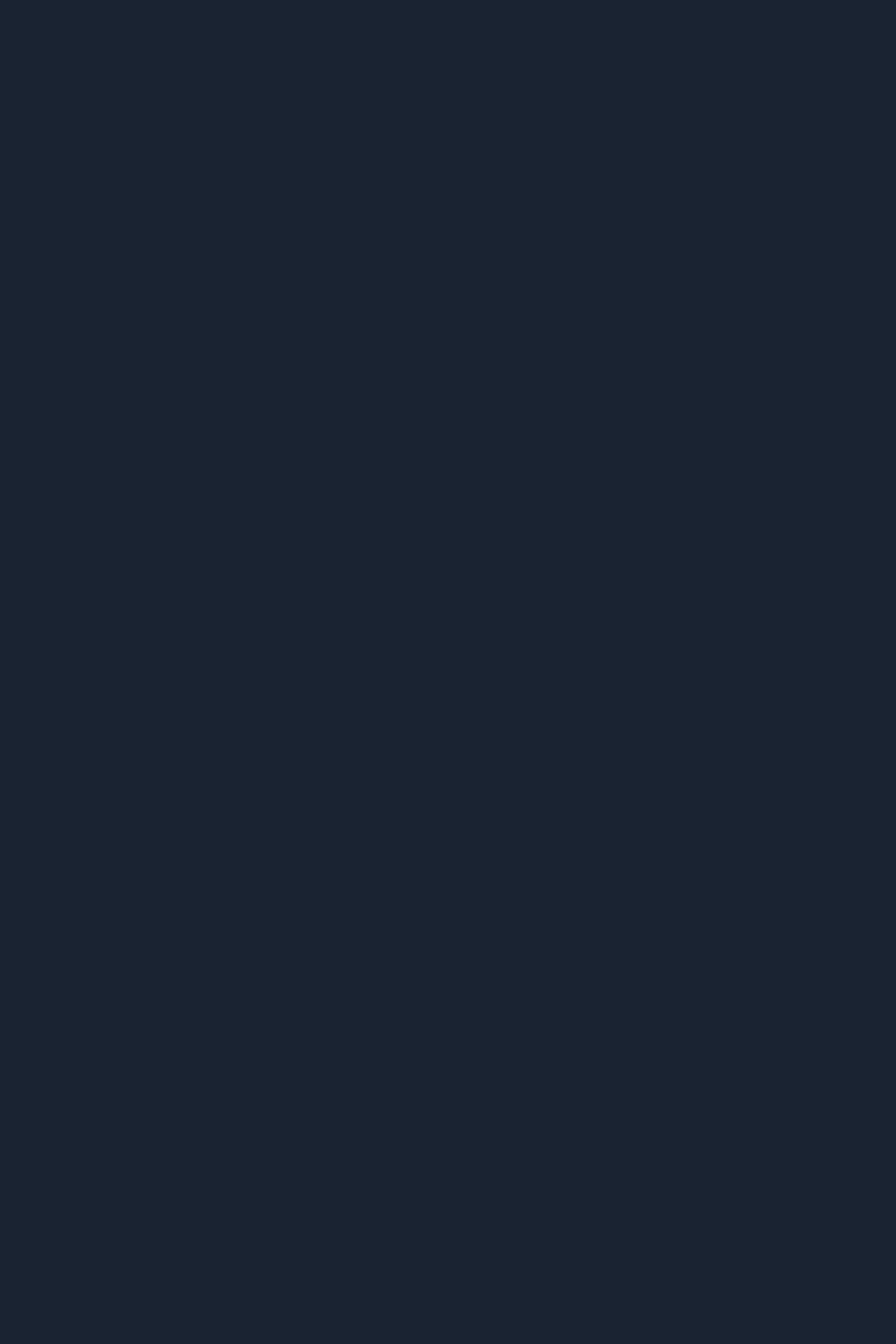
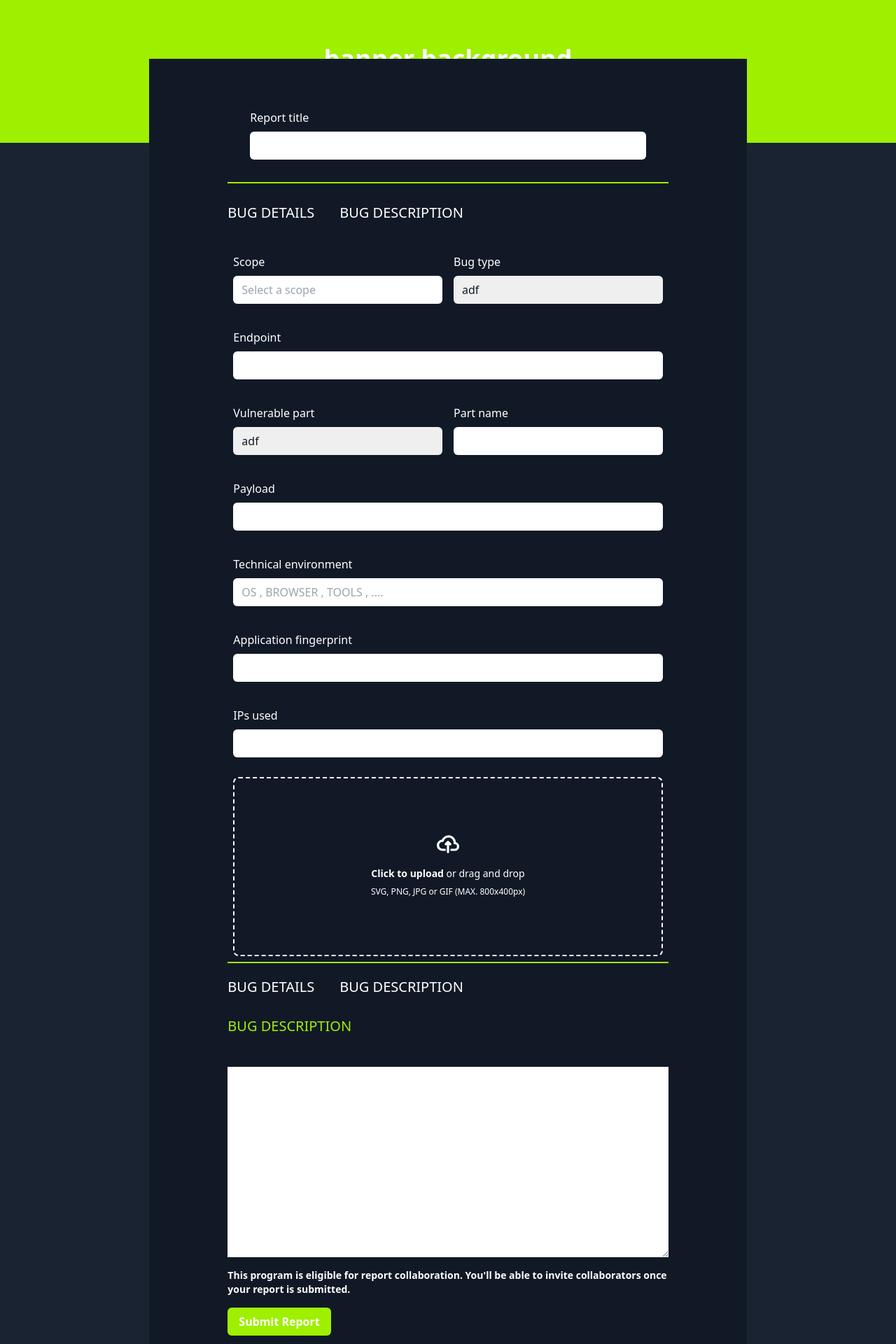
Before and after one commit to Mashh4ck3r/HackerTrack, a React (Vite) app in the folder client/: page /report in a window 1280 px wide. Before the commit this address had no page. Shown: the part 100-2020 px from the top of the page at 70% size. Before the commit the page ends 800 px from the top, so only its background shows below. Built offline with nearby package versions, Linux system fonts and the light colour scheme.

Commit message:
report completed

```diff
--- a/client/src/App.jsx
+++ b/client/src/App.jsx
@@ -1,13 +1,13 @@
-import { useEffect, useState } from 'react'
 import { BrowserRouter as Router ,Route,Routes } from 'react-router-dom'
 import './App.css'
-import ProgramCard from './components/Programs/ProgramCard'
 import Home from './Pages/Home/Home'
 import Programs from './Pages/Program/Programs'
 import Login from './Pages/LoginOrSignUp/Login'
 import ProgramDetails from './Pages/Program/ProgramDetails'
 import CheckUrl from './Pages/check/CheckUrl'
 import GoToTopButton from './components/GoToTop'
+import Report from './Pages/report/Report'
+
 
 function App() {
 
@@ -23,6 +23,7 @@ function App() {
           <Route path={'/programs/:slug'} element={<ProgramDetails/>} />
           <Route path={'/url-check'} element={<CheckUrl />} />
           <Route path={'/login'} element={<Login />} />
+          <Route path={'/report'} element={<Report />} />
       </Routes>
     </Router>
 
--- a/client/src/Pages/Home/Home.jsx
+++ b/client/src/Pages/Home/Home.jsx
@@ -15,7 +15,7 @@ function Home() {
 
 
     </header>
-    <section className="main bg-primary text-secondary" id="main">
+    <section className="main bg-primary text-secondary scroll-smooth" id="main">
         <div className="hero w-[100%] h-[90vh] border-secondary border-b-2" id="hero">
           <Slider />
         </div>
--- a/client/src/Pages/Program/ProgramDetails.jsx
+++ b/client/src/Pages/Program/ProgramDetails.jsx
@@ -1,5 +1,5 @@
 import React from 'react'
-import { useState,useEffect } from 'react';
+import { useState,useEffect,createContext } from 'react';
 import {AiOutlineSafety,AiFillFlag} from 'react-icons/ai'
 import { Link } from 'react-router-dom';
 import { useParams } from 'react-router-dom';
@@ -8,6 +8,7 @@ import Navbar from '../../components/navbra/Navbar';
 import Footer from '../../components/footer/Footer';
 import AboutProgram from './AboutProgram';
 import ScopeTable from './ScopeTable';
+
 
 
 
@@ -24,8 +25,11 @@ function ProgramDetails() {
     }, [])
 
     const Details = data
+
   return (
     <>
+
+
         <div className="prog-details text-white">
             <header className="">
                 <Navbar />
@@ -53,7 +57,7 @@ function ProgramDetails() {
                             <p className="">${Details?.bounty_reward_min } - ${Details?.bounty_reward_max }</p>
                             <p className="">{Details.public && "per vulnerability"}</p>
                             <p className="flex items-center gap-2 text-secondary">{Details.bounty && <AiOutlineSafety /> }Safe harbor</p>
-                            <button className=" rounded-xl border-secondary border-2 px-4 py-1 justify-self-end"><Link>SUBMIT REPORT</Link></button>
+                            <button className=" rounded-xl border-secondary border-2 px-4 py-1 justify-self-end"><Link to={'/report'}>SUBMIT REPORT</Link></button>
                             </div>
                          </div>
                     </div>
--- /dev/null
+++ b/client/src/Pages/report/Report.jsx
@@ -0,0 +1,121 @@
+import React from 'react'
+import Navbar from '../../components/navbra/Navbar'
+import Footer from '../../components/footer/Footer'
+
+function Report() {
+
+    const Nav =() => (
+            <>
+            <div className="nav-report pb-7 flex gap-9">
+                <p className="text-xl">BUG DETAILS</p>
+                <p className="text-xl">BUG DESCRIPTION</p>
+            </div>
+            </>
+    )
+
+
+  return (
+    <>
+         <div className="programs">
+            <header className=" sticky top-0 z-40">
+            <Navbar />
+            </header>
+            <section className="programs">
+                <div className="baner bg-secondary sticky top-0 z-[-100]  w-full h-60 flex justify-center items-center ">
+                    <h1 className="text-4xl text-white font-bold">banner background</h1>
+                </div>
+                <div className="text-white w-2/3 m-auto px-28 py-10 h-50 bg-black  translate-y-[-120px]">
+                        <form action="" className='' method="post">
+                            <div className="title border-b-secondary border-b-2 p-8">
+                                <p htmlFor="" className=" pb-2">Report title </p>
+                                <input type="text" className="w-full h-10 rounded-md px-3" />
+                            </div>
+                            <div className="body py-7">
+                                <Nav />
+                                <div className="details grid gap-y-3 border-b-secondary border-b-2 grid-cols-2">
+                                    <div className="p-2">
+                                        <p className=" py-2">Scope</p>
+                                        <input type="text" placeholder='Select a scope' className='w-full h-10 rounded-md px-3' />
+                                    </div>
+                                    <div className="p-2">
+                                        <p className=" py-2">Bug type</p>
+                                        <select name="Select bug type" id="" className='text-black w-full h-10 rounded-md px-3'>
+                                            <option value="">adf</option>
+                                            <option value="">adf</option>
+                                            <option value="">adf</option>
+                                        </select>
+                                    </div>
+                                    <div className="p-2 col-span-2">
+                                        <p className=" py-2">Endpoint</p>
+                                        <input type="text" className='w-full h-10 rounded-md px-3' />
+                                    </div>
+                                    <div className="p-2">
+                                        <p className=" py-2">Vulnerable part</p>
+                                        <select name="Select bug type" id="" className='text-black w-full h-10 rounded-md px-3'>
+                                            <option value="">adf</option>
+                                            <option value="">adf</option>
+                                            <option value="">adf</option>
+                                        </select>
+                                    </div>
+                                    <div className="p-2">
+                                        <p className=" py-2">Part name</p>
+                                        <input type="text"  className='w-full h-10 rounded-md px-3' />
+                                    </div>
+                                    <div className="p-2 col-span-2">
+                                        <p className=" py-2">Payload</p>
+                                        <input type="text" className='w-full h-10 rounded-md px-3' />
+                                    </div>
+                                    <div className="p-2 col-span-2">
+                                        <p className=" py-2">Technical environment</p>
+                                        <input type="text" placeholder='OS , BROWSER , TOOLS , ....' className='w-full h-10 rounded-md px-3' />
+                                    </div>
+                                    <div className="p-2 col-span-2">
+                                        <p className=" py-2">Application fingerprint</p>
+                                        <input type="text" className='w-full h-10 rounded-md px-3' />
+                                    </div>
+                                    <div className="p-2 col-span-2">
+                                        <p className=" py-2">IPs used</p>
+                                        <input type="text" className='w-full h-10 rounded-md px-3' />
+                                    </div>
+                                    <div className="p-2 col-span-2">
+                                        <div className="flex items-center justify-center w-full">
+                                            <label htmlFor="dropzone-file" className="flex flex-col items-center justify-center w-full h-64 border-2 border-gray-300 border-dashed rounded-lg cursor-pointer bg-gray-50 dark:hover:bg-bray-800 dark:bg-gray-700 hover:bg-gray-100 dark:border-gray-600 dark:hover:border-gray-500 dark:hover:bg-gray-600">
+                                                <div className="flex flex-col items-center justify-center pt-5 pb-6">
+                                                    <svg className="w-8 h-8 mb-4 text-gray-500 dark:text-gray-400" aria-hidden="true" xmlns="http://www.w3.org/2000/svg" fill="none" viewBox="0 0 20 16">
+                                                        <path stroke="currentColor" strokeLinecap="round" strokeLinejoin="round" strokeWidth="2" d="M13 13h3a3 3 0 0 0 0-6h-.025A5.56 5.56 0 0 0 16 6.5 5.5 5.5 0 0 0 5.207 5.021C5.137 5.017 5.071 5 5 5a4 4 0 0 0 0 8h2.167M10 15V6m0 0L8 8m2-2 2 2"/>
+                                                    </svg>
+                                                    <p className="mb-2 text-sm text-gray-500 dark:text-gray-400"><span className="font-semibold">Click to upload</span> or drag and drop</p>
+                                                    <p className="text-xs text-gray-500 dark:text-gray-400">SVG, PNG, JPG or GIF (MAX. 800x400px)</p>
+                                                </div>
+                                                <input id="dropzone-file" type="file" className="hidden" />
+                                            </label>
+                                        </div>
+                                    </div>
+
+
+                                </div>
+                                <div className="describe py-5">
+                                    <Nav />
+                                    <div className="flex flex-col gap-4">
+                                        <h1 className="pb-7 text-xl text-secondary">BUG DESCRIPTION</h1>
+                                        <textarea name="" id=""className='w-full p-4 text-black' cols="30" rows="10"></textarea>
+                                        <p className="text-sm font-semibold">This program is eligible for report collaboration. You'll be able to invite collaborators once your report is submitted.</p>
+                                        <div className="w-full m-auto">
+                                            <button className="px-4 py-2 m-auto bg-secondary font-bold rounded-md">Submit Report</button>
+                                        </div>
+                                    </div>
+
+                                </div>
+                            </div>
+                        </form>
+                </div>
+            </section>
+            <footer className="">
+                <Footer />
+            </footer>
+        </div>
+    </>
+  )
+}
+
+export default Report
```
